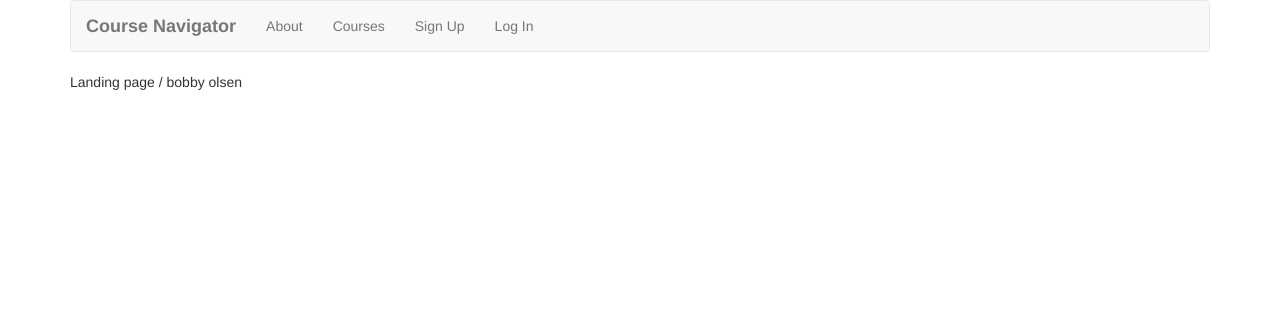
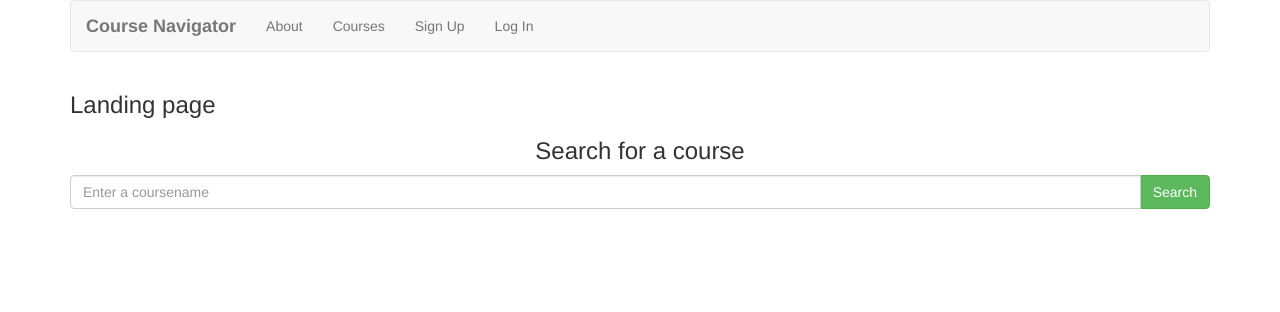
Before and after one commit to DSHOII/CourseNavigator, a Flask app: page / in a window 1280 px wide. Shown: the top 312 px of the page. Run offline with Flask 2, Linux system fonts and the light colour scheme; some libraries are stand-ins or nearby versions.

Commit message:
Search function added

```diff
--- a/webapp/forms.py
+++ b/webapp/forms.py
@@ -1,17 +1,14 @@
-#from flask.ext.wtf import Form, TextField, TextAreaField, SubmitField, validators, ValidationError, PasswordField
-#from models import db, User
-
 from flask.ext.wtf import Form
 from wtforms.fields import TextField, TextAreaField, SubmitField, BooleanField, PasswordField
 from wtforms.validators import Required, ValidationError, Email
-from models import db, User
+from models import db, User, Courses
 
 class SignupForm(Form):
   firstname = TextField("First name",  [Required("Please enter your first name.")])
   lastname = TextField("Last name",  [Required("Please enter your last name.")])
   email = TextField("Email",  [Required("Please enter your email address."), Email("Please enter your email address.")])
   password = PasswordField('Password', [Required("Please enter a password.")])
-  submit = SubmitField("Create account")
+  submit = SubmitField()
 
   def __init__(self, *args, **kwargs):
     Form.__init__(self, *args, **kwargs)
@@ -30,7 +27,7 @@ class SignupForm(Form):
 class LoginForm(Form):
   email = TextField("Email",  [Required("Please enter your email address."), Email("Please enter your email address.")])
   password = PasswordField('Password', [Required("Please enter a password.")])
-  submit = SubmitField("Sign In")
+  submit = SubmitField()
 
   def __init__(self, *args, **kwargs):
     Form.__init__(self, *args, **kwargs)
@@ -45,3 +42,10 @@ class LoginForm(Form):
     else:
       self.email.errors.append("Invalid e-mail or password")
       return False
+
+class SearchForm(Form):
+    searchBar = TextField("Search courses")
+    search = SubmitField()
+
+    def __init__(self, *args, **kwargs):
+        Form.__init__(self, *args, **kwargs)
--- a/webapp/routes.py
+++ b/webapp/routes.py
@@ -1,18 +1,26 @@
 from webapp import app
 from flask import Flask, render_template, request, flash, session, url_for, redirect
-from forms import SignupForm, LoginForm
+from forms import SignupForm, LoginForm, SearchForm
 
-from models import db, User
+from models import db, User, Courses
 
 # Mapping the URL / to the function home(). When someone visits / then home() will execute
 # home() is using the render_template function to render the template home.html
-@app.route('/')
-def landingpage():
-  return render_template('home.html')
+@app.route('/', methods=['GET', 'POST'])
+@app.route('/home',  methods=['GET', 'POST'])
+def home():
+    form = SearchForm()
 
-@app.route('/home')
-def home():
-    return render_template('home.html')
+    if request.method == 'GET':
+        return render_template('home.html', form=form)
+    elif request.method == 'POST':
+        #courses = Courses.query.filter_by(title = form.searchBar.data).all()
+        # The string manipulation is quite hacky (should use match-statement to fulltext query the database)
+        # The database should support fulltext search
+        courses = db.session.query(Courses).filter(Courses.title.like("%" + form.searchBar.data + "%")).all()
+        #courses = db.session.query(Courses).filter(Courses.title.match(form.searchBar.data)).all()
+
+        return render_template('about.html', courses=courses)
 
 @app.route('/about')
 def about():
@@ -53,7 +61,6 @@ def signup():
   elif request.method == 'GET':
     return render_template('signup_bootstrap.html', form=form)
 
-
 @app.route('/login', methods=['GET', 'POST'])
 def login():
   form = LoginForm()
--- a/webapp/templates/courses.html
+++ b/webapp/templates/courses.html
@@ -1,5 +1,5 @@
 {% extends "main.html" %}
 
 {% block content %}
-   <p>Courses</p>
+   <h3>Courses</h3>
 {% endblock %}
--- a/webapp/templates/home.html
+++ b/webapp/templates/home.html
@@ -1,5 +1,36 @@
 {% extends "main.html" %}
 
 {% block content %}
-   <p>Landing page / bobby olsen</p>
+   <h3>Landing page</h3>
+
+<!-- Search bar -->
+<!-- http://stackoverflow.com/questions/27491315/center-search-field-using-twitter-bootstrap -->
+<div class="featurette">
+   <div class="featurette-inner text-center">
+
+     <form role="form-inline" class="search" action="{{ url_for('home') }}" method="POST">
+        <h3 class="no-margin-top h3">Search for a course</h3>
+         <div class="input-group input-group-md">
+           {{ form.searchBar(placeholder="Enter a coursename", class="form-control") }}
+            <span class="input-group-btn">
+            <button class="btn btn-success" type="submit">Search</button>
+            </span>
+         </div>
+         <!-- /input-group -->
+      </form>
+      <!-- /.max-width on this form -->
+
+   </div>
+   <!-- /.featurette-inner (display:table-cell) -->
+</div>
+
 {% endblock %}
+
+    <!--
+<form class="form-horizontal" role="form" action="{{url_for('login')}}" method="POST">
+  <div class="form-group">
+    <div class="col-sm-4">
+      {{ form.searchBar(placeholder="Enter a password", class="form-control") }}
+    </div>
+</form>
+ -->
--- a/webapp/templates/login_bootstrap.html
+++ b/webapp/templates/login_bootstrap.html
@@ -36,7 +36,7 @@
   <!-- submit button -->
   <div class="form-group">
     <div class="col-sm-offset-4 col-sm-8">
-      <button type="submit" class="btn btn-success">Submit</button>
+      <button type="submit" class="btn btn-success">Log in</button>
     </div>
   </div>
 </form>
```
Also changed, not shown: webapp/models.py (+11 -0 lines), webapp/templates/about.html (+12 -1 lines).
